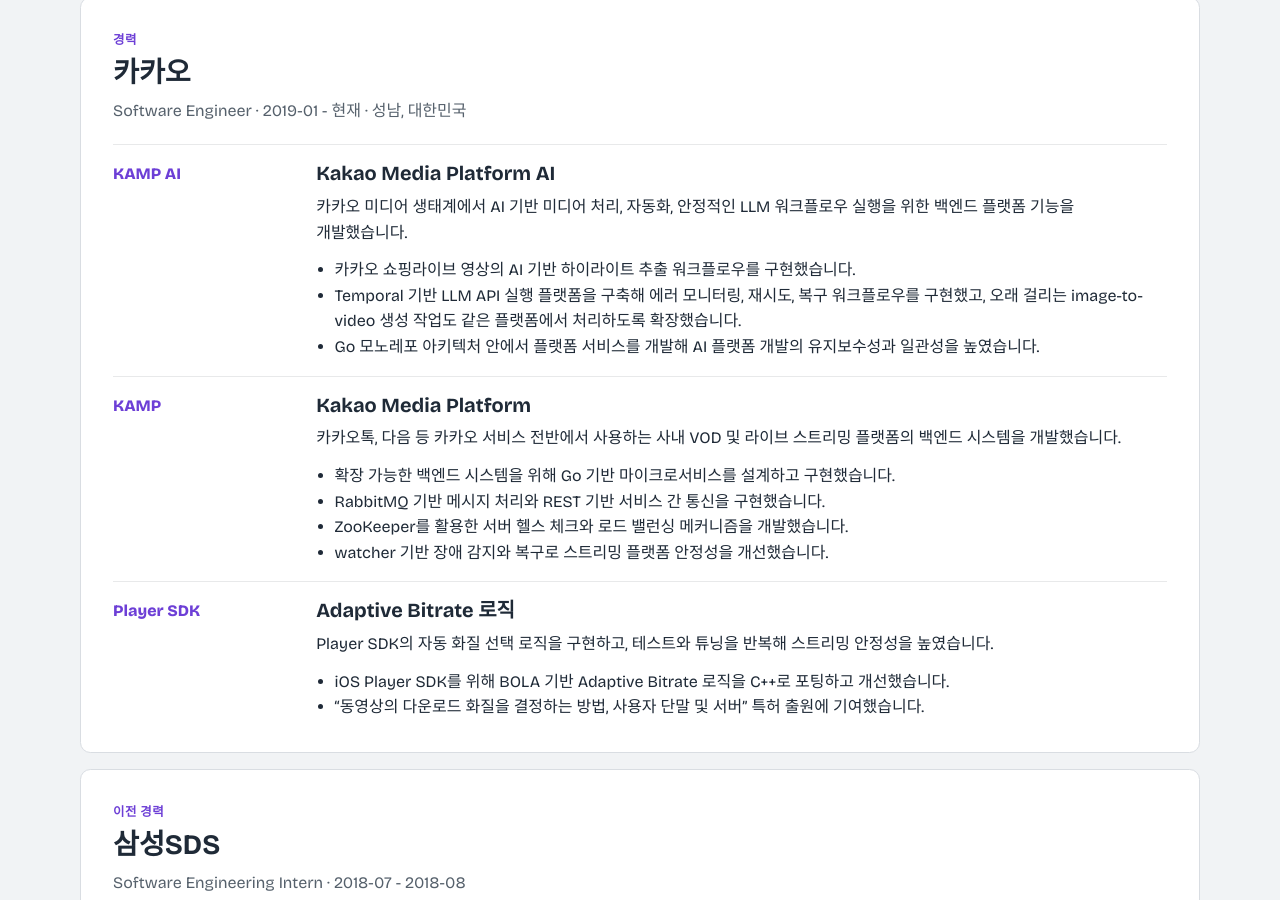
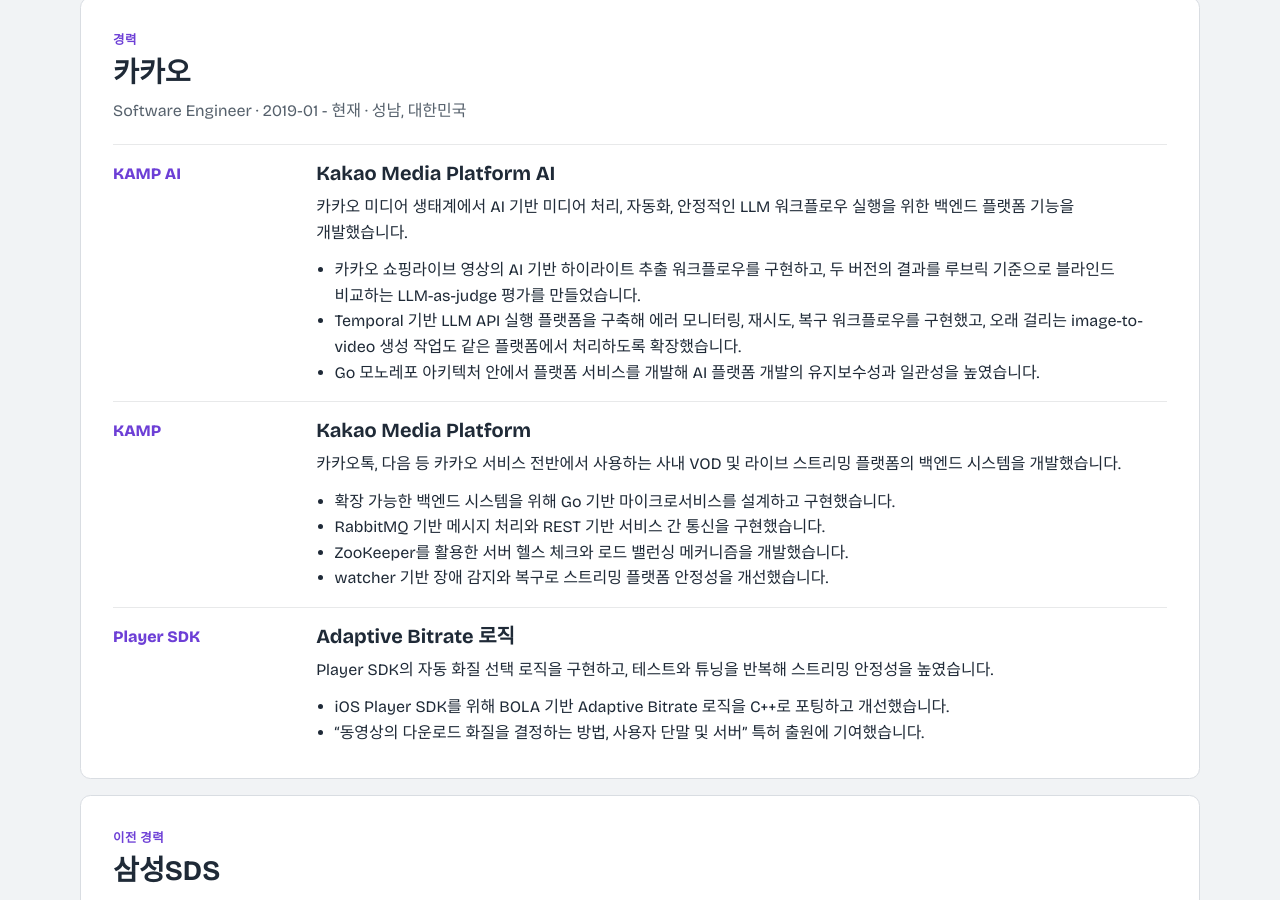
Before and after one commit to zeikar/zeikar.github.io, a Jekyll site: the page built from resume-ko.html, in a window 1280 px wide and 900 px high, scrolled down 421 px. Built offline with Jekyll 4.4.1, drawn with Linux system fonts in a browser that asks for light colours; some web fonts are replaced.

Commit message:
docs(resume): add the LLM-as-judge highlight evaluation to KAMP AI

```diff
--- a/resume-ko.html
+++ b/resume-ko.html
@@ -56,7 +56,7 @@
               백엔드 플랫폼 기능을 개발했습니다.
             </p>
             <ul>
-              <li>카카오 쇼핑라이브 영상의 AI 기반 하이라이트 추출 워크플로우를 구현했습니다.</li>
+              <li>카카오 쇼핑라이브 영상의 AI 기반 하이라이트 추출 워크플로우를 구현하고, 두 버전의 결과를 루브릭 기준으로 블라인드 비교하는 LLM-as-judge 평가를 만들었습니다.</li>
               <li>Temporal 기반 LLM API 실행 플랫폼을 구축해 에러 모니터링, 재시도, 복구 워크플로우를 구현했고, 오래 걸리는 image-to-video 생성 작업도 같은 플랫폼에서 처리하도록 확장했습니다.</li>
               <li>Go 모노레포 아키텍처 안에서 플랫폼 서비스를 개발해 AI 플랫폼 개발의 유지보수성과 일관성을 높였습니다.</li>
             </ul>
--- a/resume.html
+++ b/resume.html
@@ -55,7 +55,7 @@
               and reliable LLM workflow execution across Kakao's media ecosystem.
             </p>
             <ul>
-              <li>Implemented AI-based highlight extraction workflows for Kakao Shopping Live videos.</li>
+              <li>Implemented AI-based highlight extraction workflows for Kakao Shopping Live videos, and built a rubric-based LLM-as-judge evaluation that compares two versions' highlights in blind A/B tests.</li>
               <li>Built Temporal-based workflow infrastructure for reliable LLM API execution, including monitoring, retries, and recovery workflows, and extended it to long-running image-to-video generation jobs.</li>
               <li>Contributed platform services in a Go monorepo architecture to improve maintainability and consistency across AI platform development.</li>
             </ul>
```
